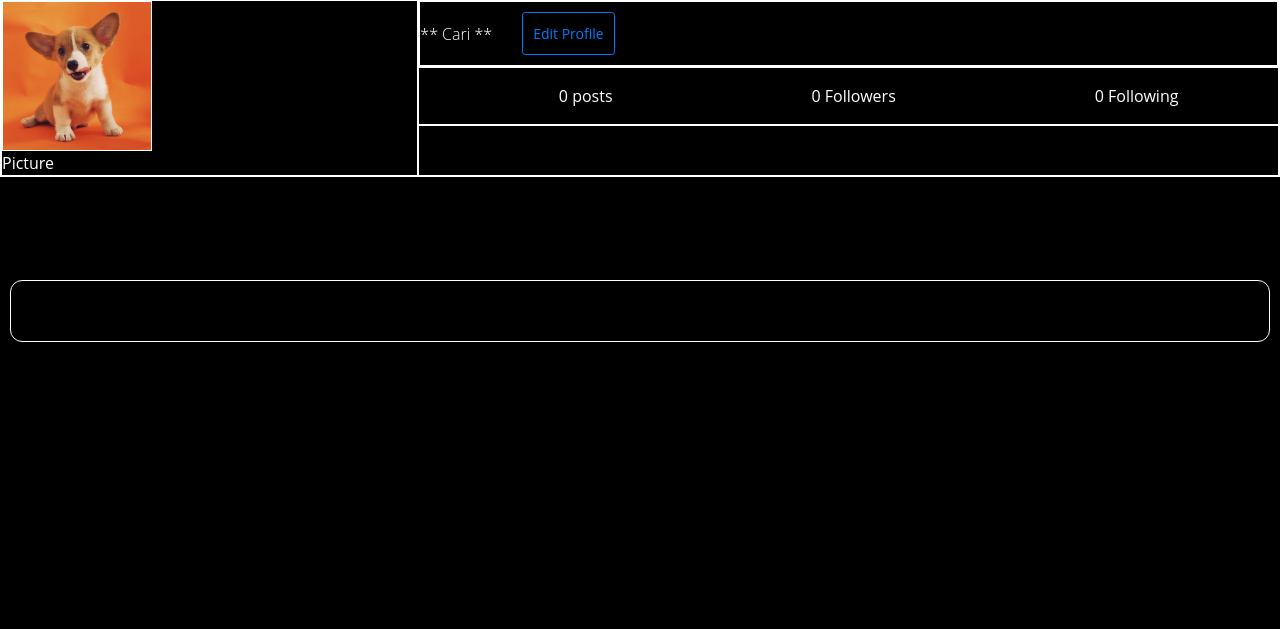
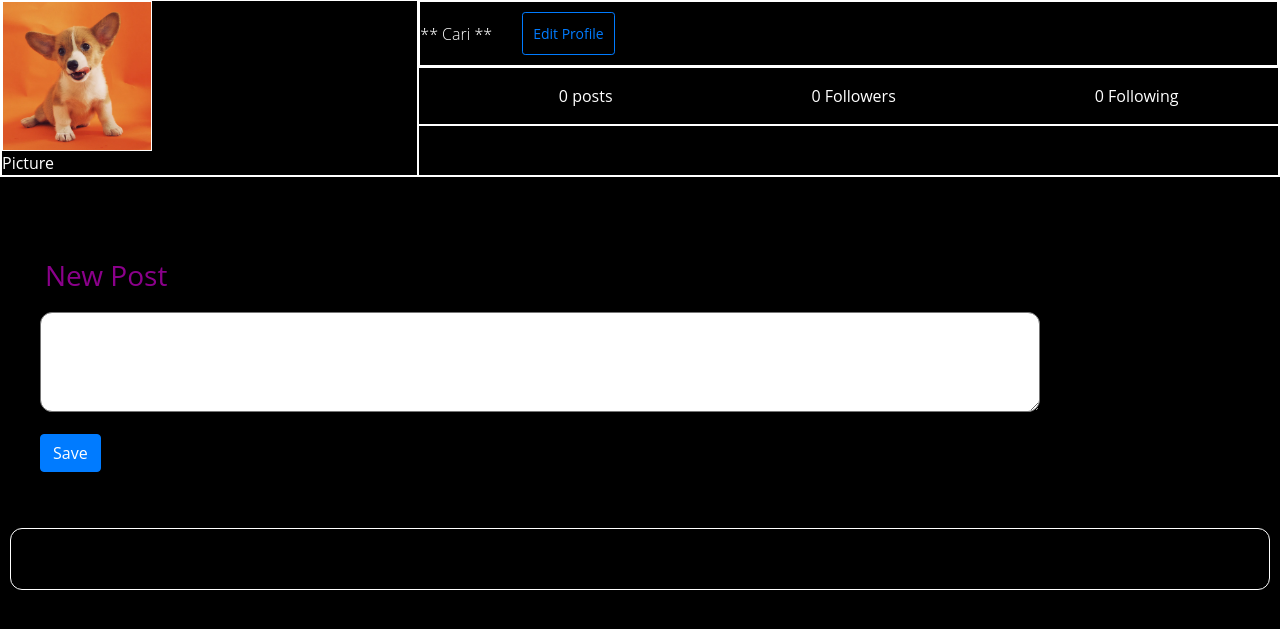
Before and after one commit to CarinaLR/Network, a Django app: a page that uses network/templates/network/profile.html in a window 1280 px wide. Shown: the part 158-787 px from the top of the page. Run offline with Django 3.2, Linux system fonts and the light colour scheme; a user stored in the database is signed in; data comes from the database, SQL or seed files in the repository; both versions use the stored data as it was after the commit; some libraries are stand-ins or nearby versions.

Commit message:
working on updating post

```diff
--- a/network/static/network/main.js
+++ b/network/static/network/main.js
@@ -58,42 +58,60 @@ function post_view(response) {
   let content_post = response.post_content;
   console.log("content ->", content_post);
 
+  let new_textarea = document.querySelector("#content");
+  new_textarea.innerHTML = content_post;
+
   // Get div where the edit post view will be display
-  const blockDiv = document.querySelector(".compose-edit");
+  // const blockDiv = document.querySelector(".compose-edit");
 
   // Create elements for edit post
-  const newDiv = document.createElement("div");
-  newDiv.className = "newDiv";
+  // const newDiv = document.createElement("div");
+  // newDiv.className = "newDiv";
 
-  const titlePage = document.createElement("h3");
-  titlePage.id = "titlePage";
-  titlePage.innerHTML = "Edit Post";
+  // const titlePage = document.createElement("h3");
+  // titlePage.id = "titlePage";
+  // titlePage.innerHTML = "Edit Post";
 
-  const formPost = document.createElement("form");
-  formPost.className = "form-group";
-  formPost.method = "POST";
+  // const formPost = document.createElement("form");
+  // formPost.className = "form-group";
+  // formPost.method = "POST";
 
-  const textarea = document.createElement("textarea");
-  textarea.id = "content";
-  textarea.className = "form-group";
-  textarea.name = "content";
-  textarea.innerHTML = content_post;
+  // const textarea = document.createElement("textarea");
+  // textarea.id = "content";
+  // textarea.className = "form-group";
+  // textarea.name = "content";
+  // textarea.innerHTML = content_post;
 
-  const break_p = document.createElement("br");
+  // const break_p = document.createElement("br");
 
-  const input_edit = document.createElement("input");
-  input_edit.type = "submit";
-  input_edit.id = "post-button";
-  input_edit.className = "btn btn-primary";
-  input_edit.value = "Save";
-  input_edit.name = "post";
+  // const input_edit = document.createElement("input");
+  // input_edit.type = "submit";
+  // input_edit.id = "post-button";
+  // input_edit.className = "btn btn-primary";
+  // input_edit.value = "Save";
+  // input_edit.name = "save";
 
-  // Append all children to the main div to display block
-  formPost.appendChild(textarea);
-  formPost.appendChild(break_p);
-  formPost.appendChild(input_edit);
+  // // Append all children to the main div to display block
+  // formPost.appendChild(textarea);
+  // formPost.appendChild(break_p);
+  // formPost.appendChild(input_edit);
 
-  newDiv.appendChild(titlePage);
-  newDiv.appendChild(formPost);
-  blockDiv.appendChild(newDiv);
+  // newDiv.appendChild(titlePage);
+  // newDiv.appendChild(formPost);
+  // blockDiv.appendChild(newDiv);
+
+  update_post(response);
 }
+
+function update_post(post_obj) {
+  let post = post_obj;
+  console.log("post -- ", post);
+
+  //Put request to update post.
+  // fetch(`/emails/${post_id}`, {
+  //   method: "PUT",
+  //   body: JSON.stringify({
+  //     content: true,
+  //   }),
+  // });
+}
--- a/network/templates/network/profile.html
+++ b/network/templates/network/profile.html
@@ -43,6 +43,13 @@
      </header>
      <hr>
      <div class="compose-edit">
+      <h3 id="titlePage"> New Post </h3>
+        <form id="post-form" class="form-group" method="POST">
+        {% csrf_token %}
+        <textarea id="content" class="form-group" name="content"></textarea>
+        <br>
+        <input id="post-button" type="submit" class="btn btn-primary" value="Save" name="save"/>
+        </form>
      </div>
      <div id="post-view">
         <div id="post-table">
--- a/network/views.py
+++ b/network/views.py
@@ -6,6 +6,7 @@ from django.http import HttpResponse, HttpResponseRedirect, JsonResponse
 from django.shortcuts import render, get_object_or_404, redirect
 from django.urls import reverse
 from django.core.paginator import Paginator
+from django.views.decorators.csrf import csrf_exempt
 
 from .models import User, Post, Like, Follow
 
@@ -224,6 +225,7 @@ def post(request, post_id):
         response = {"post_id": post_id,
                     "post_content": post_content, "post_timestamp": post_timestamp}
         print("response ->", response)
+        edit_post(request, post_id)
         for post in queryset:
             if post.id == post_id:
                 return JsonResponse(response, safe=False)
@@ -271,3 +273,24 @@ def follow_profile(request, post_id):
     print("total_following ->", total_following)
 
     return HttpResponseRedirect(reverse("index"))
+
+
+def edit_post(request, post_id):
+    # Get querySet for all posts, with the most recent posts first.
+    all_post = Post.objects.order_by("-timestamp").all()
+    # Save variable.
+    save = request.POST.get("save")
+    # Get new content and save as content for edited post.
+    if request.method == "POST":
+        if save:
+            get_post = Post.object.get(pk=post_id)
+            print("post_by_id ->", get_post)
+            new_content = request.POST["content"]
+            print("post_new_content ->", new_content)
+            post.content = new_content
+            print("post_edited ->", post)
+            # post.save()
+
+    return render(request, "network/index.html", {
+        "posts": all_post,
+    })
```
Also changed, not shown: db.sqlite3.
